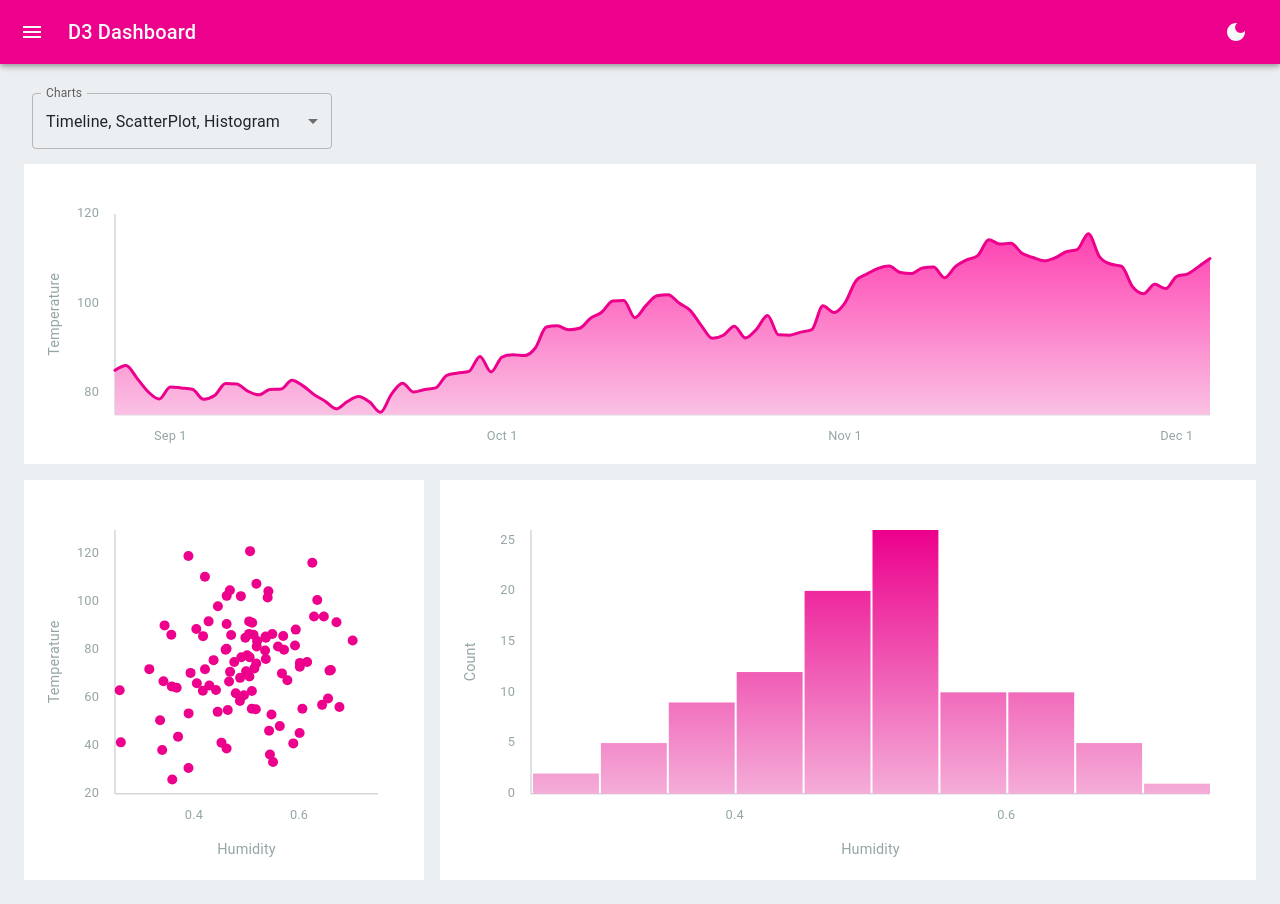
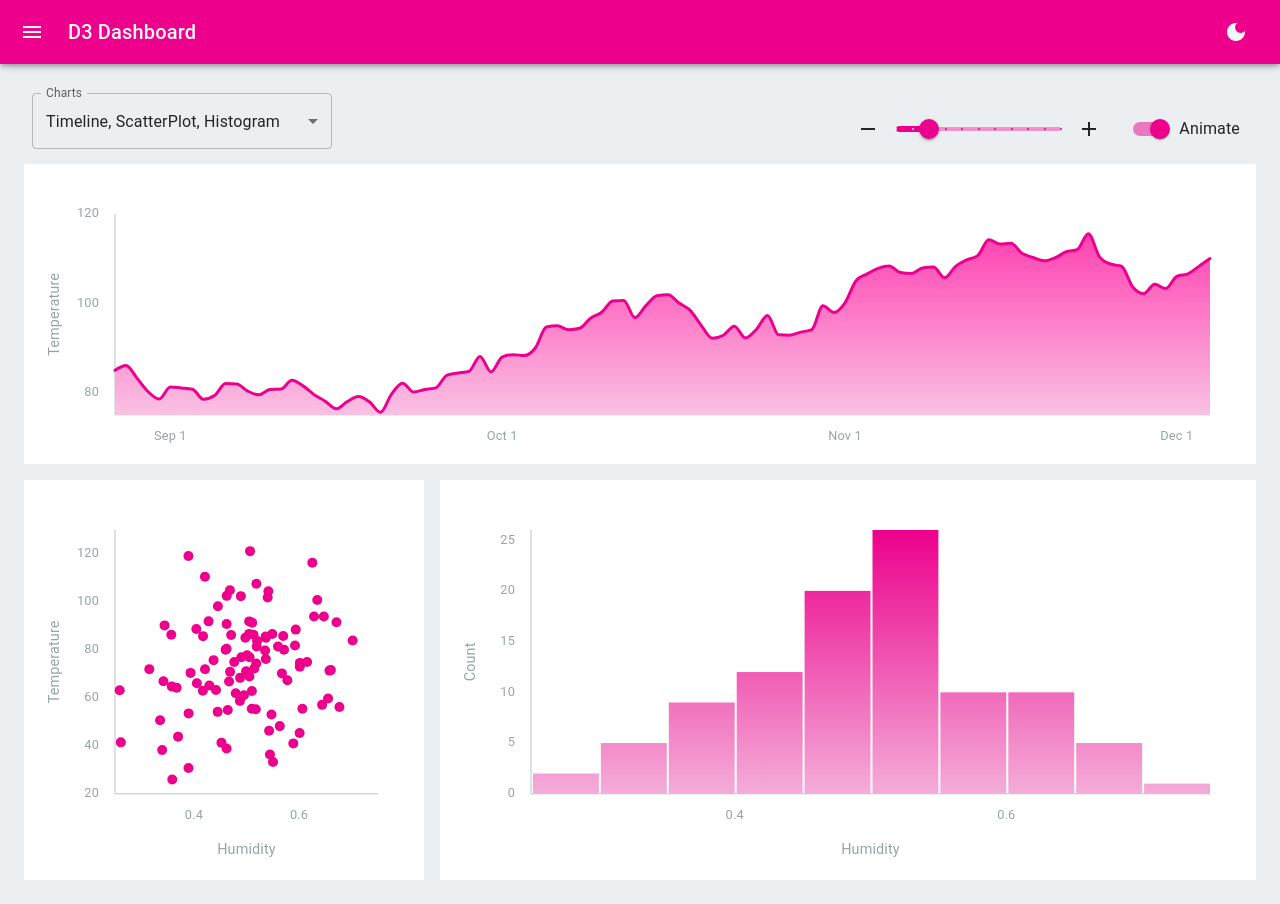
Before and after one commit to renaudjmathieu/data-visualization-d3-react, a React app: page / in a window 1280 px wide. Built offline with nearby package versions, Linux system fonts and the light colour scheme.

Commit message:
started to add slider on stuff

```diff
--- a/src/App.jsx
+++ b/src/App.jsx
@@ -16,8 +16,6 @@ import ListItem from '@mui/material/ListItem';
 import ListItemButton from '@mui/material/ListItemButton';
 import ListItemIcon from '@mui/material/ListItemIcon';
 import ListItemText from '@mui/material/ListItemText';
-import InboxIcon from '@mui/icons-material/MoveToInbox';
-import MailIcon from '@mui/icons-material/Mail';
 import LightMode from "@mui/icons-material/LightMode";
 import DarkMode from "@mui/icons-material/DarkMode";
 import OutlinedInput from '@mui/material/OutlinedInput';
@@ -26,6 +24,14 @@ import MenuItem from '@mui/material/MenuItem';
 import FormControl from '@mui/material/FormControl';
 import Select from '@mui/material/Select';
 import Checkbox from '@mui/material/Checkbox';
+import FormGroup from '@mui/material/FormGroup';
+import FormControlLabel from '@mui/material/FormControlLabel';
+import Switch from '@mui/material/Switch';
+import Slider from '@mui/material/Slider';
+import Grid from '@mui/material/Unstable_Grid2';
+import Stack from '@mui/material/Stack';
+import RemoveIcon from '@mui/icons-material/Remove';
+import AddIcon from '@mui/icons-material/Add';
 
 import Dashboard from "./components/Dashboard"
 
@@ -231,6 +237,9 @@ const App = (props) => {
                 </AppBar>
                 <Main open={open}>
                     <DrawerHeader />
+                    <Box sx={{ flexGrow: 1 }}>
+                        <Grid container spacing={2} className="containerOnDesktop">
+                            <Grid xs={8} className="gridOnDesktop__left">
                                 <FormControl sx={{ m: 1, width: 300 }} className='formOnDesktop'>
                                     <InputLabel id="demo-multiple-checkbox-label">Charts</InputLabel>
                                     <Select
@@ -251,6 +260,26 @@ const App = (props) => {
                                         ))}
                                     </Select>
                                 </FormControl>
+                            </Grid>
+                            <Grid xs={4} className="gridOnDesktop__right">
+                                    <Stack spacing={2} direction="row" sx={{ mb: 1 }} alignItems="center">
+                                        <RemoveIcon className="RemoveIcon" />
+                                        <Slider className="sliderOnDesktop"
+                                            defaultValue={30}
+                                            valueLabelDisplay="auto"
+                                            step={10}
+                                            marks
+                                            min={10}
+                                            max={110}
+                                        />
+                                        <AddIcon className="AddIcon" />
+                                        <FormGroup>
+                                    <FormControlLabel control={<Switch defaultChecked />} label="Animate" />
+                                </FormGroup>
+                                    </Stack>
+                            </Grid>
+                        </Grid>
+                    </Box>
                     <Dashboard selectedCharts={charts} />
                 </Main>
                 <Drawer
--- a/src/styles.css
+++ b/src/styles.css
@@ -110,19 +110,16 @@ h1 {
 
 @media screen and (max-width: 600px) {
 
-    .formOnDesktop {
+    .containerOnDesktop {
         display: none;
         visibility: hidden;
     }
 
-    .formOnDesktop * {
+    .containerOnDesktop * {
         display: none;
         visibility: hidden;
     }
 
-    main {
-        margin-top: -75px;
-    }
 
     .Timeline {
         min-width: calc(100vw - 48px);
@@ -259,3 +256,20 @@ h1 {
 .formOnMobile {
     margin-top: 30px !important;
 }
+
+.gridOnDesktop__left,
+.gridOnDesktop__right {
+    padding-bottom: 0 !important;
+}
+
+.gridOnDesktop__right {
+    padding-top: 30px !important;
+}
+
+
+.gridOnDesktop__right .RemoveIcon {
+
+}
+.gridOnDesktop__right .AddIcon {
+    margin-right: 15px;
+}
```
Lines whose indentation alone changed are shown as unchanged.
